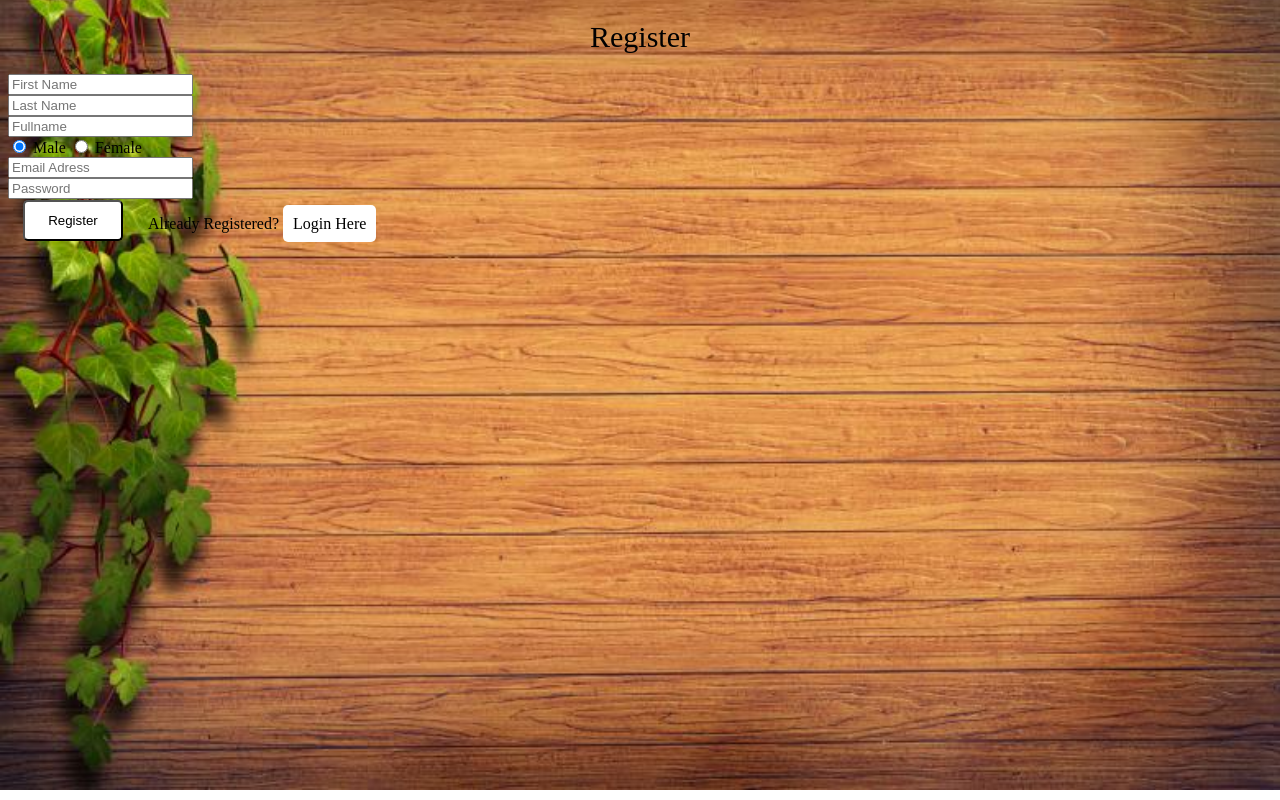
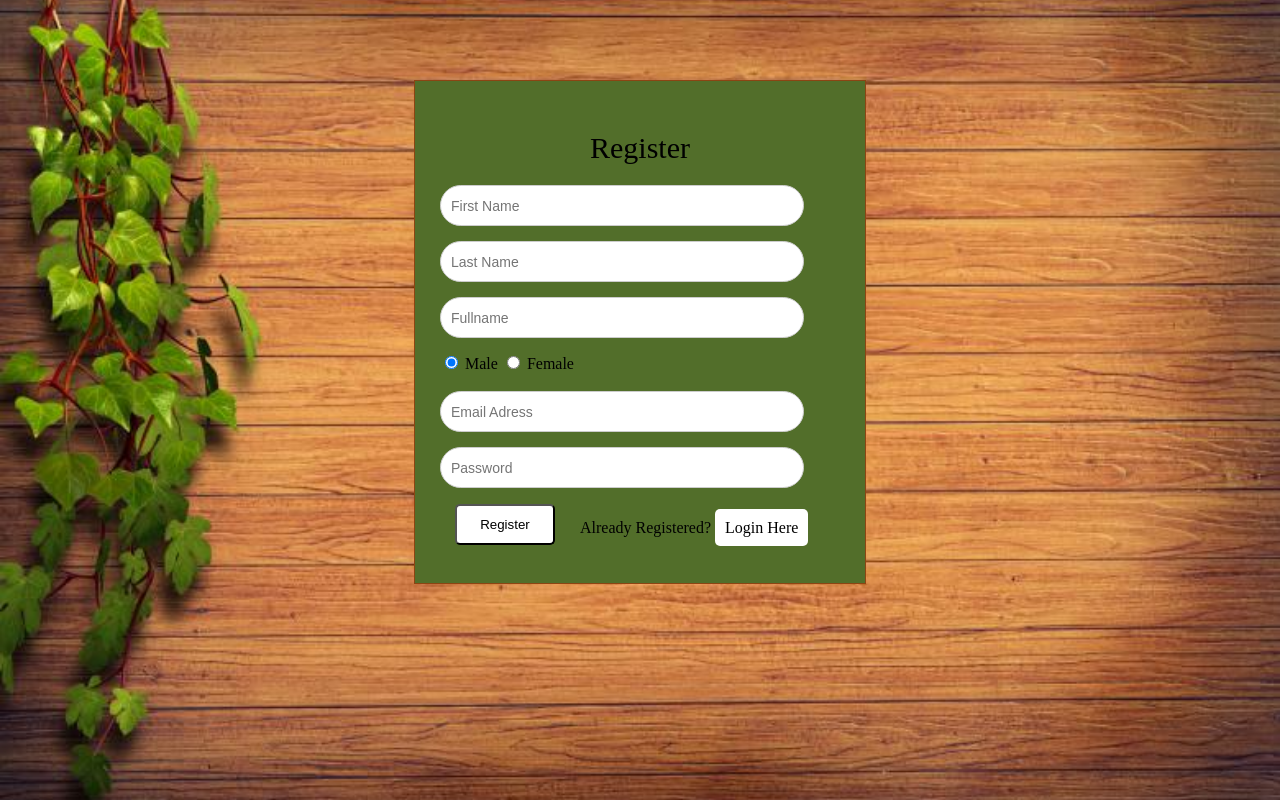
Before and after one commit to ravsha21/comp606A1P1, a PHP site: page /registration.php in a window 1280 px wide. Run offline with PHP 8.4, Linux system fonts and the light colour scheme.

Commit message:
registration file
add classes and functionality for make email unique.

```diff
--- a/registration.php
+++ b/registration.php
@@ -6,8 +6,8 @@
 </head>
 <body>
 <?php
-require('db_connect.php');
-if (isset($_POST['fullname'])){
+require('db_connect.php');  // call database connection file
+if (isset($_POST['email'])){   //check if fullname is there
 /*stripslashes() function removes backslashes added by the addslashes()
   mysqli_real_escape_string is used to stop SQL injection attack
   $_POST use to get data from form
@@ -27,28 +27,40 @@ if (isset($_POST['fullname'])){
 	$password = mysqli_real_escape_string($con,$password);
 	$start_date = date("Y-m-d H:i:s");
         $query = "INSERT into users(first_name,last_name,fullname,gender,email,password, start_date)VALUES('$first_name','$last_name','$fullname','$gender','$email','".md5($password)."', '$start_date')";
-        echo $query;
-        $result = mysqli_query($con,$query);
-        if($result){
+        //echo $query;
+        //$results = mysqli_query($con, $query);
+	$sql1 = "SELECT * FROM users WHERE email='$email'";
+        $result1 = mysqli_query($con, $sql1);
+        $email = mysqli_fetch_assoc($result1)['email'];
+
+if($email != null){
+//echo $email;
+echo "<div class='form'>
+		<h3>Email already exist.Try again.</h3>
+		<br/>Click here to <a href='registration.php'>Register</a></div>";
+die();
+}
+$result = mysqli_query($con,$query);   //send data to database
+        if($result){   //true if no error in data insertion
         	echo "<div class='form'>
 		<h3>You are registered successfully.</h3>
 		<br/>Click here to <a href='login.php'>Login</a></div>";
         }
     }else{
 ?>
-	<form class="login" action="" method="post">
+	<form class="registration_form" action="" method="post">
     		<h1 class="login-title">Register</h1>
-		<input type="text" class="login-input" name="first_name" placeholder="First Name" required /><br>
-		<input type="text" class="login-input" name="last_name" placeholder="Last Name" required /><br>
-		<input type="text" class="login-input" name="fullname" placeholder="Fullname" required /><br>
+		<input type="text" class="login-field" name="first_name" placeholder="First Name" required /><br>
+		<input type="text" class="login-field" name="last_name" placeholder="Last Name" required /><br>
+		<input type="text" class="login-field" name="fullname" placeholder="Fullname" required /><br>
 		<input type="radio" name="gender" value="male" checked> Male
-  		<input type="radio" name="gender" value="female"> Female<br>
-    		<input type="text" class="login-input" name="email" placeholder="Email Adress" required ><br>
-    		<input type="password" class="login-input" name="password" placeholder="Password" required ><br>
+  		<input type="radio" name="gender" value="female"> Female<br><br>
+    		<input type="email" class="login-field" name="email" placeholder="Email Adress" required ><br>
+    		<input type="password" class="login-field" name="password" placeholder="Password" required ><br>
     		<input type="submit" name="submit" value="Register" class="login-button">
   		<p class="login-lost">Already Registered? <a href="login.php">Login Here</a></p>
   	</form>
 
-<?php } ?>
+<?php }  ?>
 </body>
 </html>
```
